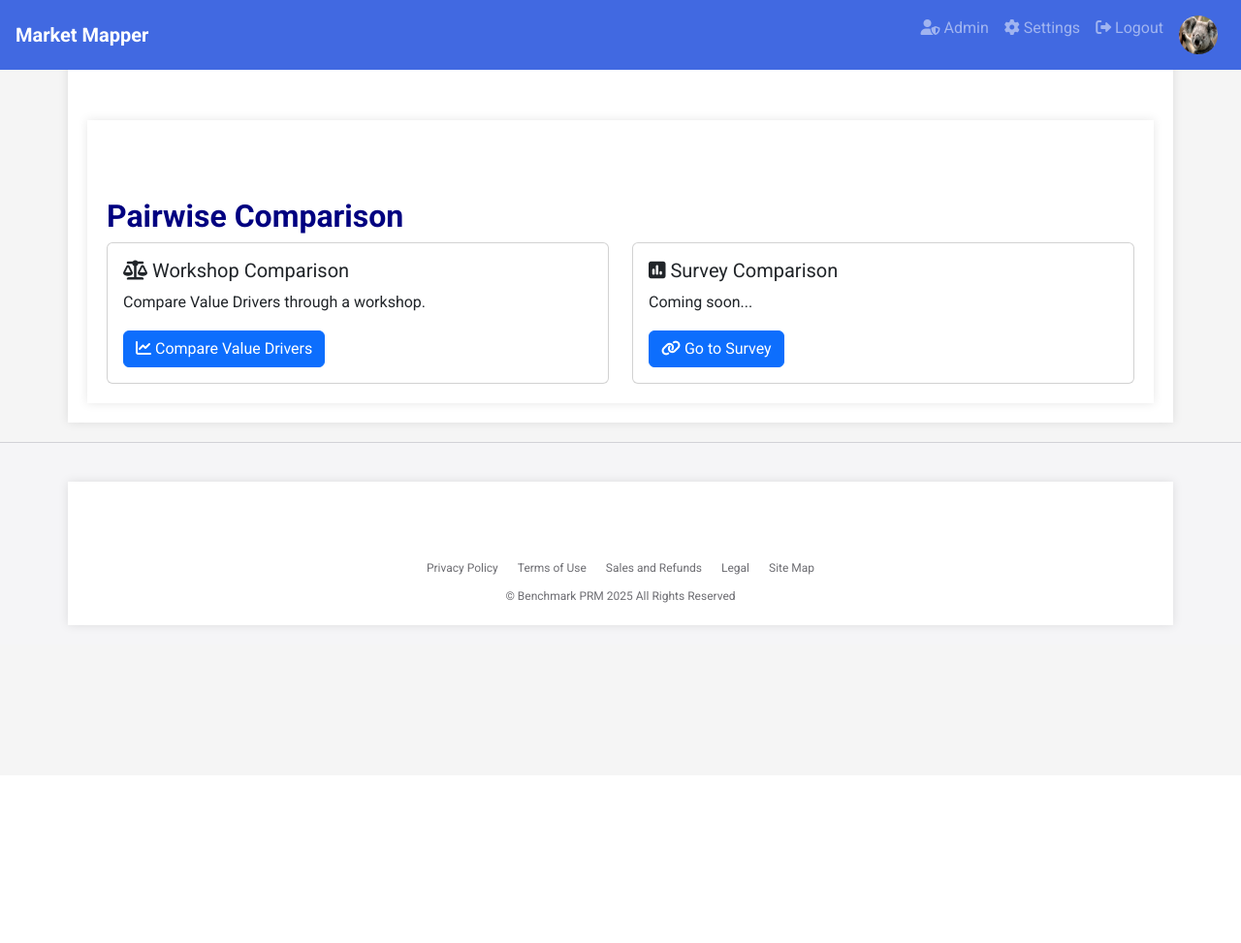
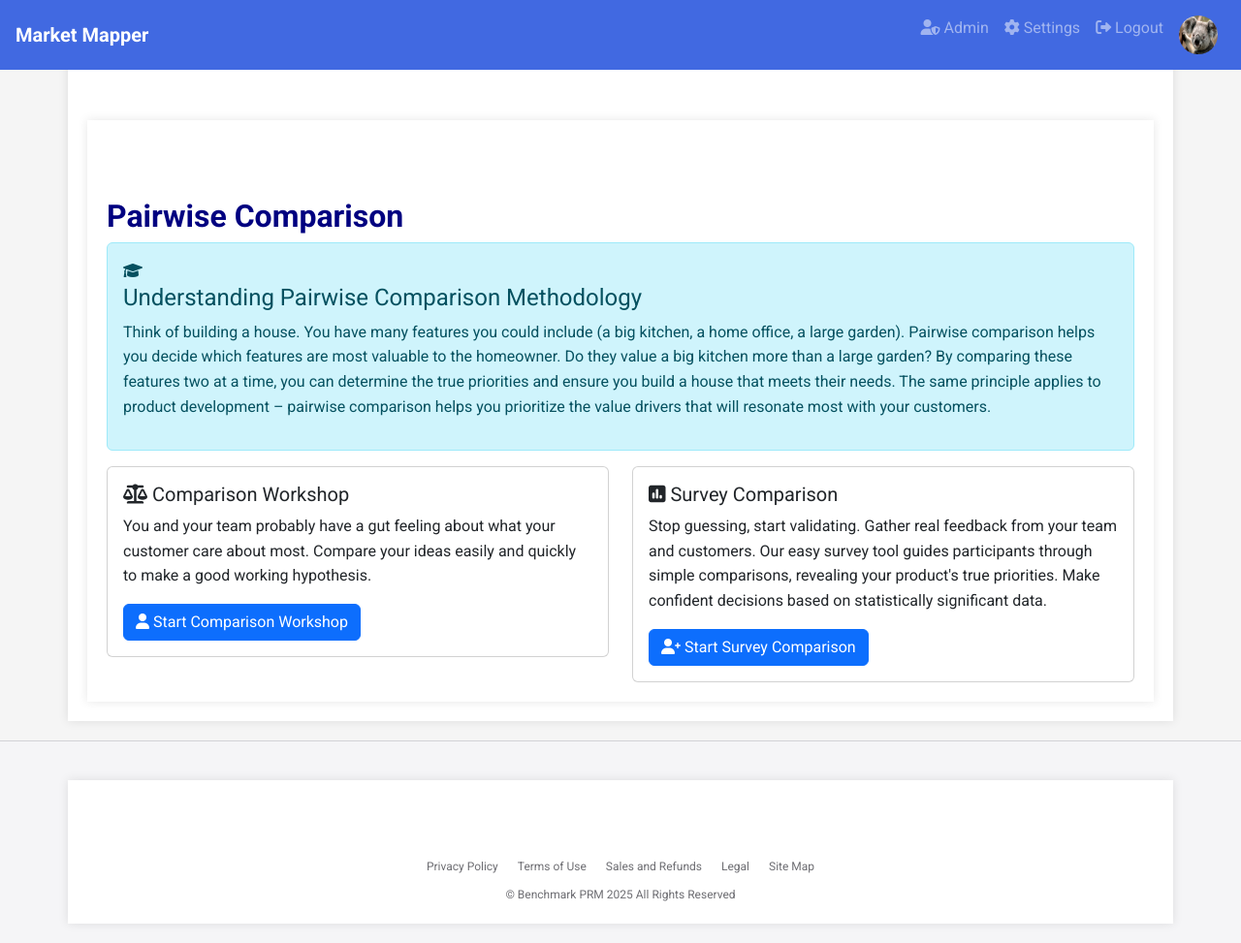
Before and after one commit to michaelthomasberry/marketbook1, a Flask app: page /manage/1/pairwise_comparison in a window 1280 px wide. Shown: the whole page at 97% size. Before the commit the page ends 651 px from the top, so only its background shows below. Run offline with Flask 3, Linux system fonts and the light colour scheme; a user stored in the database is signed in; some libraries are stand-ins or nearby versions.

Commit message:
tweaked pariwise comparison mkt copy

```diff
--- a/templates/pairwise_comparison.html
+++ b/templates/pairwise_comparison.html
@@ -3,13 +3,17 @@
 {% block content %}
 <div class="container mt-4">
     <h1>Pairwise Comparison</h1>
+    <div class="alert alert-info" role="alert">
+        <i class="fa fa-graduation-cap" aria-hidden="true"></i><h4 class="alert-heading">Understanding Pairwise Comparison Methodology</h4>
+        <p>Think of building a house. You have many features you could include (a big kitchen, a home office, a large garden). Pairwise comparison helps you decide which features are most valuable to the homeowner. Do they value a big kitchen more than a large garden? By comparing these features two at a time, you can determine the true priorities and ensure you build a house that meets their needs. The same principle applies to product development – pairwise comparison helps you prioritize the value drivers that will resonate most with your customers.</p>
+    </div>
     <div class="row">
         <div class="col-md-6">
             <div class="card">
                 <div class="card-body">
-                    <h5 class="card-title"><i class="fas fa-balance-scale"></i> Workshop Comparison</h5>
-                    <p class="card-text">Compare Value Drivers through a workshop.</p>
-                    <a href="{{ url_for('compare_value_drivers', project_id=project.id) }}" class="btn btn-primary"><i class="fas fa-chart-line"></i> Compare Value Drivers</a>
+                    <h5 class="card-title"><i class="fas fa-balance-scale"></i> Comparison Workshop</h5>
+                    <p class="card-text">You and your team probably have a gut feeling about what your customer care about most.  Compare your ideas easily and quickly to make a good working hypothesis.</p>
+                    <a href="{{ url_for('compare_value_drivers', project_id=project.id) }}" class="btn btn-primary"><i class="fas fa-user"></i> Start Comparison Workshop</a>
                 </div>
             </div>
         </div>
@@ -17,8 +21,12 @@
             <div class="card">
                 <div class="card-body">
                     <h5 class="card-title"><i class="fas fa-poll"></i> Survey Comparison</h5>
-                    <p class="card-text">Coming soon...</p>
-                    <a href="{{ url_for('survey', project_id=project.id) }}" class="btn btn-primary"><i class="fas fa-link"></i> Go to Survey</a>
+                    <p class="card-text">Stop guessing, start validating. Gather real feedback from your team and customers. Our easy survey tool guides participants through simple comparisons, revealing your product's true priorities.  Make confident decisions based on statistically significant data.</p>
+                    {% if current_user.role == 'standard' %}
+                    <a href="{{ url_for('upgrade') }}" class="btn btn-warning"><i class="fas fa-arrow-up"></i> Upgrade to Premium</a>
+                    {% else %}
+                    <a href="{{ url_for('survey', project_id=project.id) }}" class="btn btn-primary"><i class="fas fa-user-plus"></i> Start Survey Comparison</a>
+                    {% endif %}
                 </div>
             </div>
         </div>
--- a/templates/survey_comparison.html
+++ b/templates/survey_comparison.html
@@ -3,11 +3,11 @@
 {% block content %}
 <div class="container mt-4">
     <h1>Survey Comparison</h1>
-    <p class="lead">In this step, you'll compare pairs of value drivers, helping you prioritize what's most important.</p>
+    <p class="lead">Please compare and choose what you value most, helping us prioritize product features thats most important to you.</p>
 
     {% if value_drivers %}
     <form method="POST">
-        <h2>Compare Value Drivers</h2>
+        <h2>Whats more important?</h2>
         <div class="progress mb-3">
             <div class="progress-bar progress-bar-striped progress-bar-animated" role="progressbar" style="width: 0%;" aria-valuenow="0" aria-valuemin="0" aria-valuemax="{{ comparisons|length }}"></div>
         </div>
@@ -15,7 +15,7 @@
             {% for vd1, vd2 in comparisons %}
             <div class="card mb-3 comparison" id="comparison-{{ loop.index }}" {% if not loop.first %}style="display: none;"{% endif %}>
                 <div class="card-body">
-                    <h5 class="card-title">Compare: {{ vd1.value_driver }} vs. {{ vd2.value_driver }}</h5>
+                    <h5 class="card-title">Choose: {{ vd1.value_driver }} vs. {{ vd2.value_driver }}</h5>
                     <p>Which of these is more important?</p>
                     <div class="d-flex justify-content-around comparison-options" data-name="{{ vd1.id }}-{{ vd2.id }}">
                         <label class="comparison-option" data-value="1" style="width: 45%;">
```
Also changed, not shown: templates/survey_results.html (+54 -0 lines), templates/value_drivers.html (+8 -3 lines), instance/site.db.
